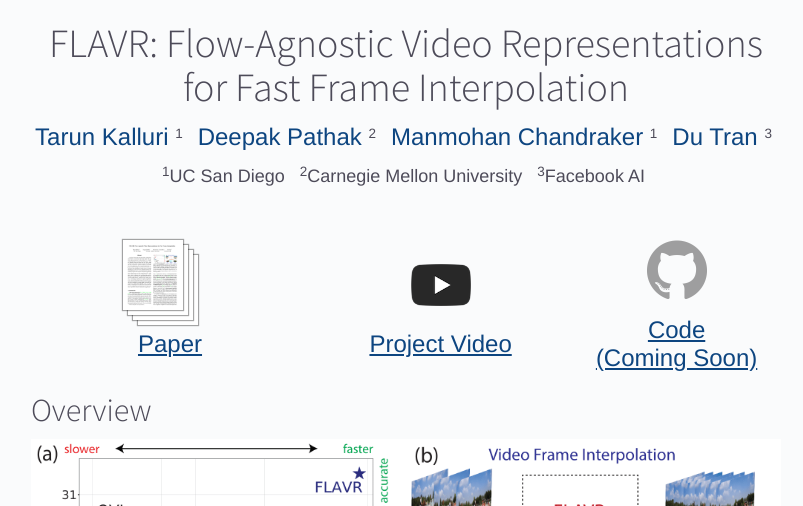
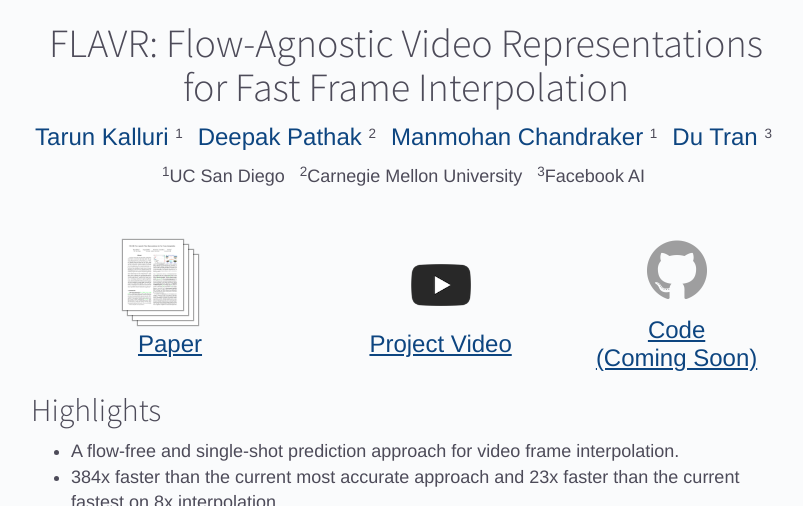
Before and after one commit to tarun005/tarun005.github.io, a Jekyll site: the page FLAVR/index.html, which Jekyll copies as it is, in a window 1280 px wide, cut to the strip 0-506 px from the top of the page. Shown: the whole strip, without its empty margins (234-1037 px from the left). Built offline with Jekyll 4.4.1, drawn with Linux system fonts in a browser that asks for light colours; some of the changed text lies outside the part shown.

Commit message:
Added flavr project

```diff
--- a/FLAVR/FLAVR_files/style.css
+++ b/FLAVR/FLAVR_files/style.css
@@ -14,6 +14,12 @@
     opacity: 0.4;
     filter: alpha(opacity=40); /* msie */
 }
+
+
+.div-1 {
+        background-color: #DCDCDC;
+    }
+
 
 a {
   color: #0d4580;
--- a/FLAVR/index.html
+++ b/FLAVR/index.html
@@ -109,24 +109,7 @@
       </tr>
       </table>
 
-
-        <div class="row">
-            <div class="col-md-8 col-md-offset-2">
-                <h2>
-                    Overview
-                </h2>
-                <img src="FLAVR_files/teaser.png" class="img-responsive" alt="overview"><br>
-                <p class="text-justify">
-                A majority of approaches solve the problem of video frame interpolation by computing bidirectional optical flow between adjacent frames of a video followed by a suitable warping algorithm to generate the output frames. However, methods relying on optical flow often fail to model occlusions and complex non-linear motions directly from the video and introduce additional bottlenecks unsuitable for real time deployment. <br> <br>
-
-                To overcome these limitations, we propose a flexible and efficient architecture that makes use of 3D space-time convolutions to enable end to end learning and inference for the task of video frame interpolation. Our method efficiently learns to reason about non-linear motions, complex occlusions and temporal abstractions resulting in improved performance on video interpolation, while requiring no additional inputs in the form of optical flow or depth maps. <br> <br>
-
-                Due to its simplicity, our proposed method improves the inference speed by 384x compared to the current most accurate method and 23x compared to the current fastest on 8x interpolation. In addition, we evaluate our model on a wide range of challenging settings and consistently demonstrate superior qualitative and quantitative results compared with current methods on various popular benchmarks including Vimeo-90K, UCF101, DAVIS, Adobe, and GoPro. Finally, we demonstrate that video frame interpolation can serve as a useful self-supervised pretext task for action recognition, optical flow estimation, and motion magnification.
-                </p>
-            </div>
-        </div>
-
-        <div class="row">
+      <div class="row">
             <div class="col-md-8 col-md-offset-2">
                 <h2>
                     Highlights
@@ -248,12 +231,31 @@
         </div>
 
 
+
+        <div class="row">
+            <div class="col-md-8 col-md-offset-2" background-color="#DCDCDC">
+                <h2>
+                    Overview
+                </h2>
+                <img src="FLAVR_files/teaser.png" class="img-responsive" alt="overview"><br>
+                <p class="text-justify">
+                A majority of approaches solve the problem of video frame interpolation by computing bidirectional optical flow between adjacent frames of a video followed by a suitable warping algorithm to generate the output frames. However, methods relying on optical flow often fail to model occlusions and complex non-linear motions directly from the video and introduce additional bottlenecks unsuitable for real time deployment. <br> <br>
+
+                To overcome these limitations, we propose a flexible and efficient architecture that makes use of 3D space-time convolutions to enable end to end learning and inference for the task of video frame interpolation. Our method efficiently learns to reason about non-linear motions, complex occlusions and temporal abstractions resulting in improved performance on video interpolation, while requiring no additional inputs in the form of optical flow or depth maps. <br> <br>
+
+                Due to its simplicity, our proposed method improves the inference speed by 384x compared to the current most accurate method and 23x compared to the current fastest on 8x interpolation. In addition, we evaluate our model on a wide range of challenging settings and consistently demonstrate superior qualitative and quantitative results compared with current methods on various popular benchmarks including Vimeo-90K, UCF101, DAVIS, Adobe, and GoPro. Finally, we demonstrate that video frame interpolation can serve as a useful self-supervised pretext task for action recognition, optical flow estimation, and motion magnification.
+                </p>
+            </div>
+        </div>
+
+
+
         <div class="row">
             <div class="col-md-8 col-md-offset-2">
                 <h2>
                     Project Video
                 </h2>
-                <div class="col-md-8 col-md-offset-2">
+                <div class="text-center">
                 <iframe width="680" height="375" src="https://www.youtube.com/embed/TcQd0LCLCzo">
                 </iframe>
                 </div>
```
